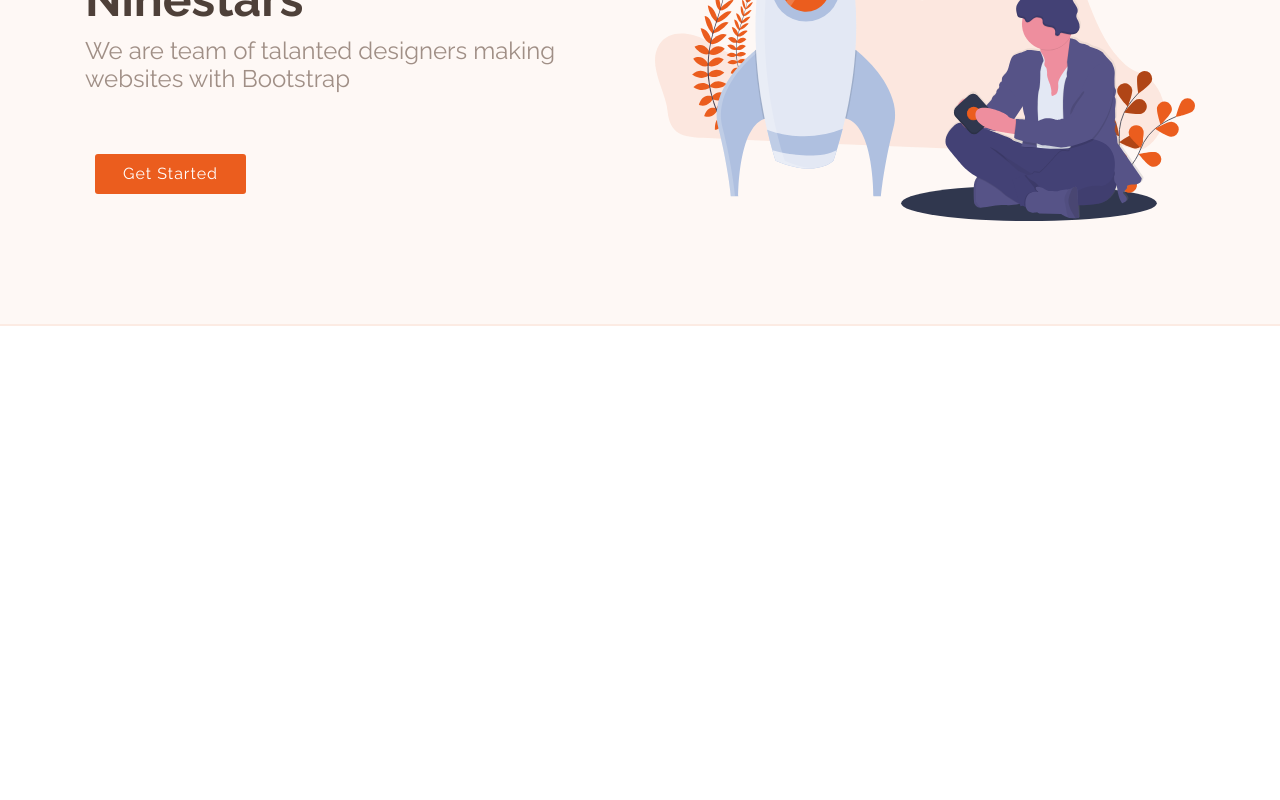
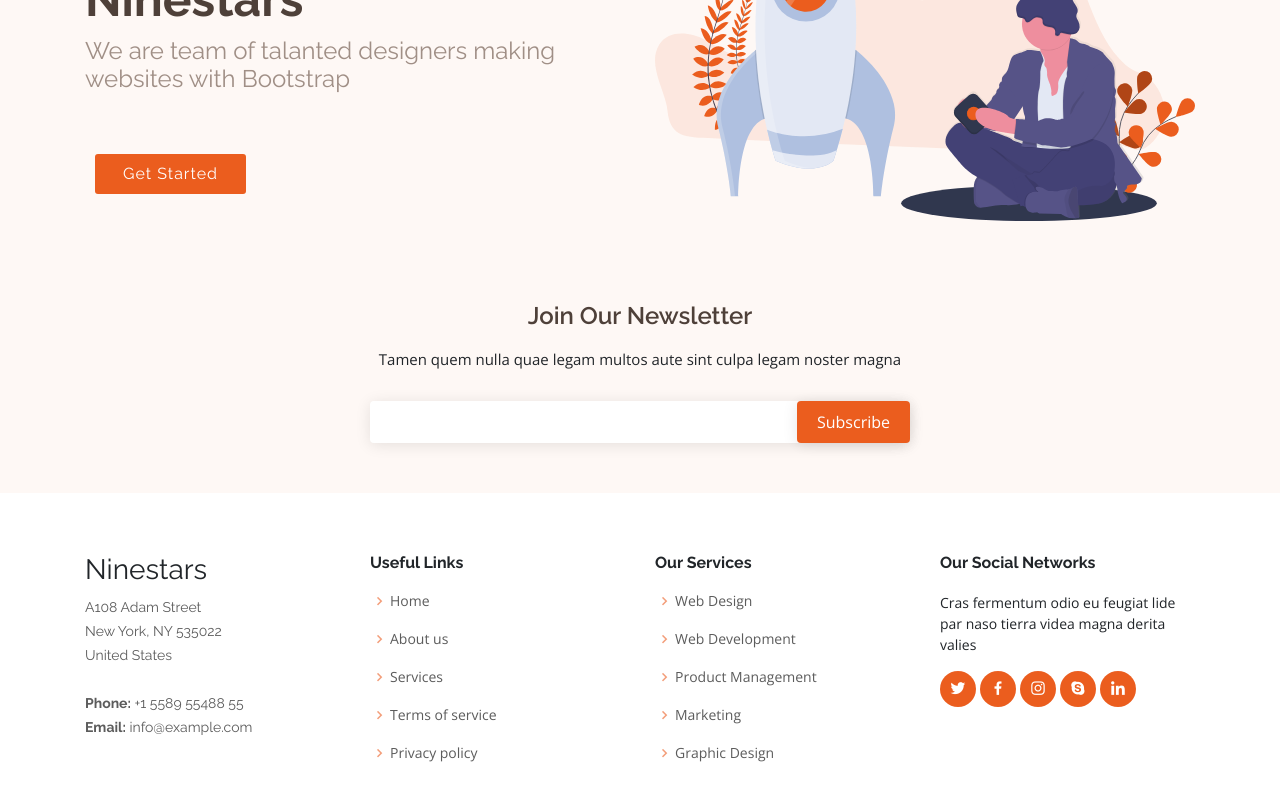
Before and after one commit to raghavgupta235/glitterz-website, a React (Create React App) app: page / in a window 1280 px wide. Shown: the part 306-1106 px from the top of the page. Before the commit the page ends 800 px from the top, so only its background shows below. Built offline with nearby package versions, Linux system fonts and the light colour scheme.

Commit message:
Removed Footer Warnings

```diff
--- a/src/App.js
+++ b/src/App.js
@@ -1,6 +1,6 @@
 import './css/App.css';
 import Header from './components/Header.js'
-// import Footer from './components/Footer.js'
+import Footer from './components/Footer.js'
 // import Main from './components/Main.js'
 import HeroSection from './components/HeroSection.js'
 
@@ -9,8 +9,8 @@
     <>
       <Header></Header>
       <HeroSection></HeroSection>
-      {/* <Main></Main>
-      <Footer></Footer> */}
+      {/* <Main></Main> */}
+      <Footer></Footer>
     </>
   );
 }
--- a/src/components/Footer.js
+++ b/src/components/Footer.js
@@ -36,22 +36,22 @@
                             <div className="col-lg-3 col-md-6 footer-links"  data-aos-delay="200">
                                 <h4>Useful Links</h4>
                                 <ul>
-                                    <li><i className="bx bx-chevron-right"></i> <a href="#">Home</a></li>
-                                    <li><i className="bx bx-chevron-right"></i> <a href="#">About us</a></li>
-                                    <li><i className="bx bx-chevron-right"></i> <a href="#">Services</a></li>
-                                    <li><i className="bx bx-chevron-right"></i> <a href="#">Terms of service</a></li>
-                                    <li><i className="bx bx-chevron-right"></i> <a href="#">Privacy policy</a></li>
+                                    <li><i className="bx bx-chevron-right"></i> <a href="/#">Home</a></li>
+                                    <li><i className="bx bx-chevron-right"></i> <a href="/#">About us</a></li>
+                                    <li><i className="bx bx-chevron-right"></i> <a href="/#">Services</a></li>
+                                    <li><i className="bx bx-chevron-right"></i> <a href="/#">Terms of service</a></li>
+                                    <li><i className="bx bx-chevron-right"></i> <a href="/#">Privacy policy</a></li>
                                 </ul>
                             </div>
 
                             <div className="col-lg-3 col-md-6 footer-links"  data-aos-delay="300">
                                 <h4>Our Services</h4>
                                 <ul>
-                                    <li><i className="bx bx-chevron-right"></i> <a href="#">Web Design</a></li>
-                                    <li><i className="bx bx-chevron-right"></i> <a href="#">Web Development</a></li>
-                                    <li><i className="bx bx-chevron-right"></i> <a href="#">Product Management</a></li>
-                                    <li><i className="bx bx-chevron-right"></i> <a href="#">Marketing</a></li>
-                                    <li><i className="bx bx-chevron-right"></i> <a href="#">Graphic Design</a></li>
+                                    <li><i className="bx bx-chevron-right"></i> <a href="/#">Web Design</a></li>
+                                    <li><i className="bx bx-chevron-right"></i> <a href="/#">Web Development</a></li>
+                                    <li><i className="bx bx-chevron-right"></i> <a href="/#">Product Management</a></li>
+                                    <li><i className="bx bx-chevron-right"></i> <a href="/#">Marketing</a></li>
+                                    <li><i className="bx bx-chevron-right"></i> <a href="/#">Graphic Design</a></li>
                                 </ul>
                             </div>
 
@@ -59,11 +59,11 @@
                                 <h4>Our Social Networks</h4>
                                 <p>Cras fermentum odio eu feugiat lide par naso tierra videa magna derita valies</p>
                                 <div className="social-links mt-3">
-                                    <a href="#" className="twitter"><i className="bx bxl-twitter"></i></a>
-                                    <a href="#" className="facebook"><i className="bx bxl-facebook"></i></a>
-                                    <a href="#" className="instagram"><i className="bx bxl-instagram"></i></a>
-                                    <a href="#" className="google-plus"><i className="bx bxl-skype"></i></a>
-                                    <a href="#" className="linkedin"><i className="bx bxl-linkedin"></i></a>
+                                    <a href="/#" className="twitter"><i className="bx bxl-twitter"></i></a>
+                                    <a href="/#" className="facebook"><i className="bx bxl-facebook"></i></a>
+                                    <a href="/#" className="instagram"><i className="bx bxl-instagram"></i></a>
+                                    <a href="/#" className="google-plus"><i className="bx bxl-skype"></i></a>
+                                    <a href="/#" className="linkedin"><i className="bx bxl-linkedin"></i></a>
                                 </div>
                             </div>
 
```
